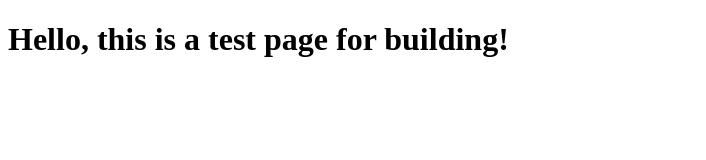
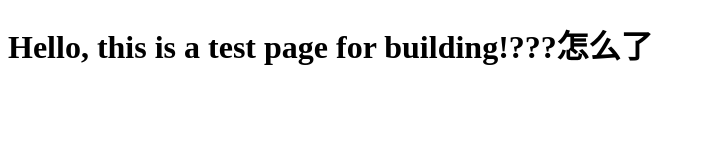
Before and after one commit to Levi-Jac71/web, a plain HTML site: page index.html in a window 1280 px wide. Shown: the whole page, without its empty margins (0-706 px from the left). Drawn offline with Linux system fonts and the light colour scheme.

Commit message:
Update index.html

```diff
--- a/index.html
+++ b/index.html
@@ -1,5 +1,5 @@
 <!DOCTYPE html>
 <html>
   <head><title>Test Page</title></head>
-  <body><h1>Hello, this is a test page for building!</h1></body>
+  <body><h1>Hello, this is a test page for building!???怎么了</h1></body>
 </html>
```
